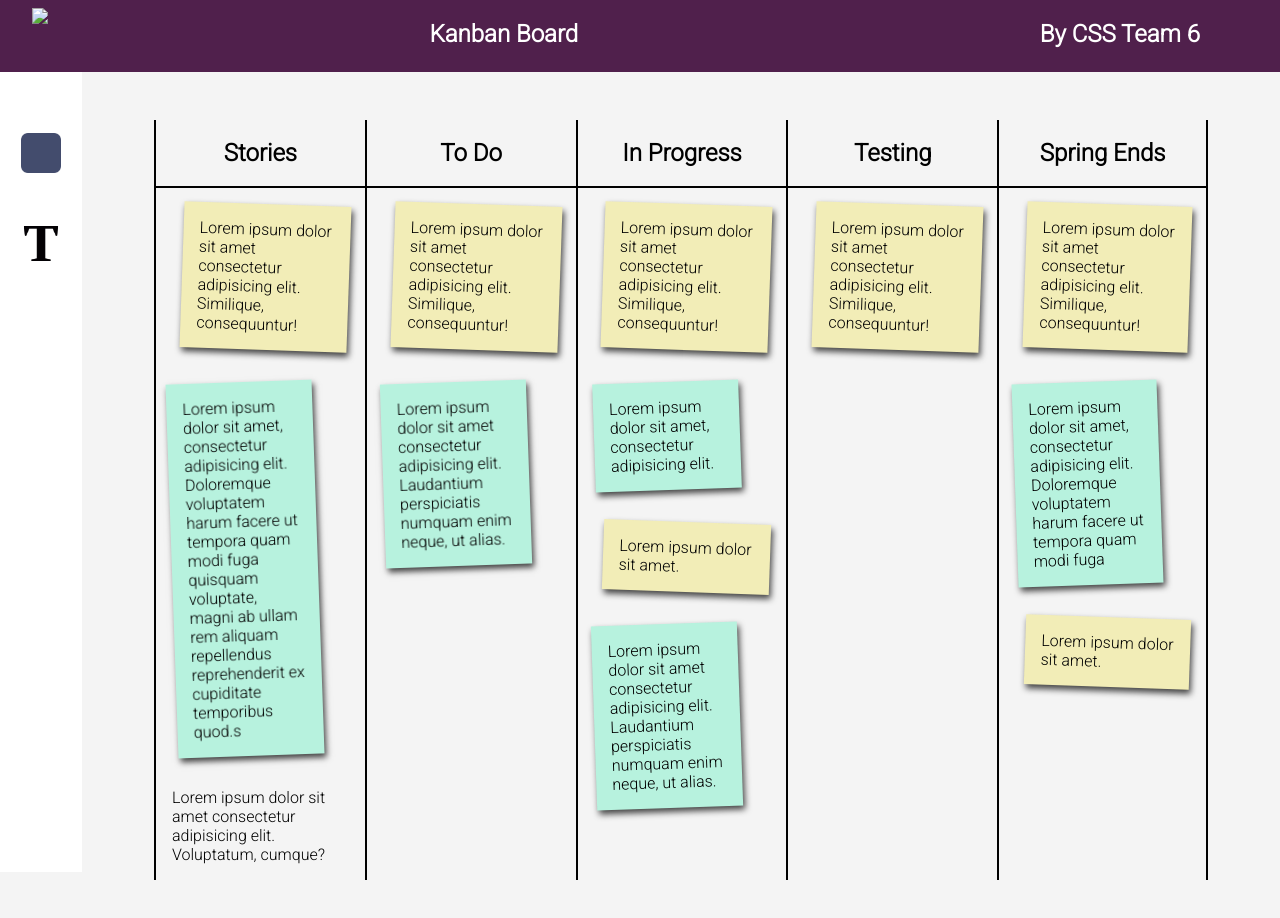
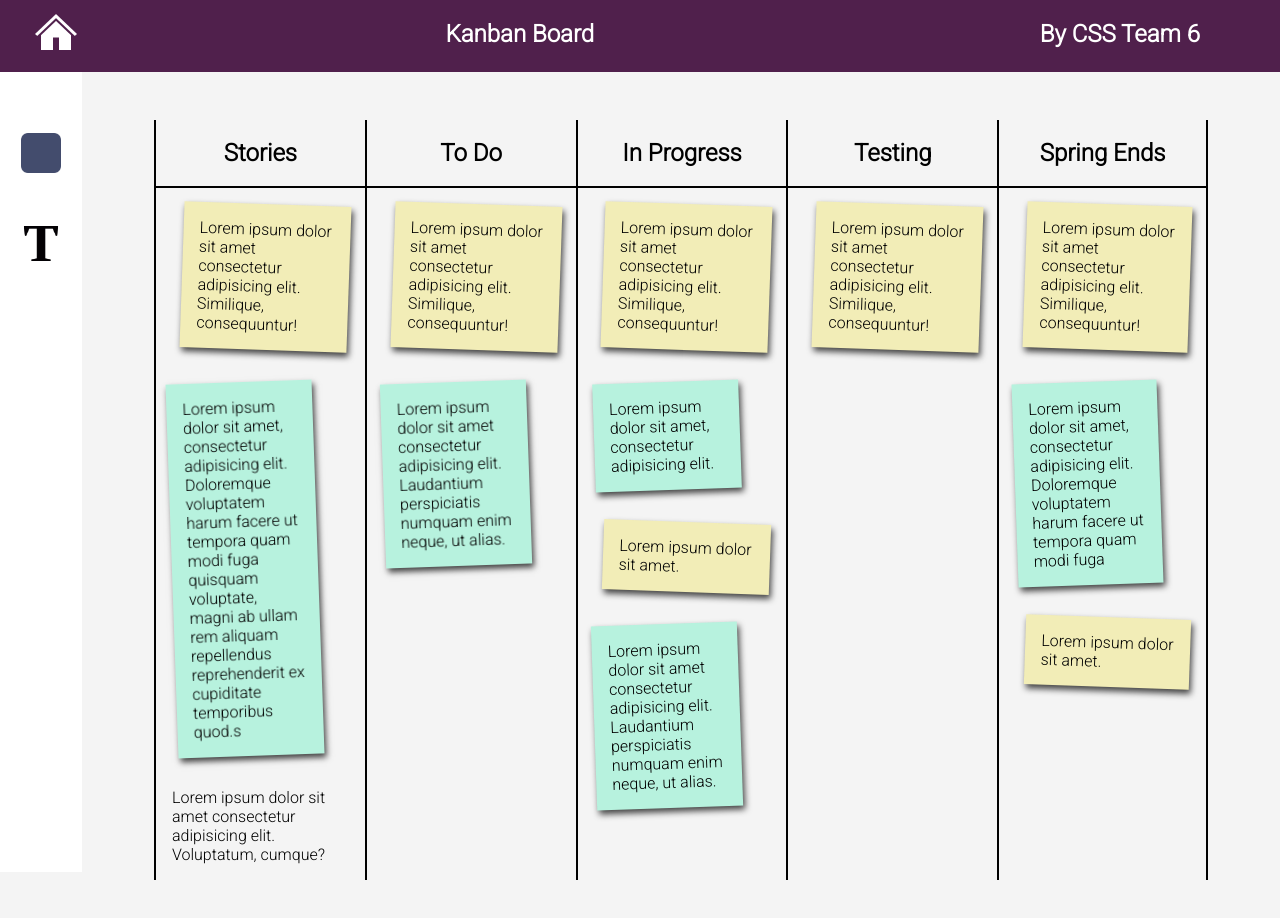
Before and after one commit to DianaVS-KS/HTML-CSS_Project, a plain HTML site: page kanban/kanban.html in a window 1280 px wide. Drawn offline with Linux system fonts and the light colour scheme; the site is published under a folder, as on GitHub Pages, so addresses that start at the root find nothing.

Commit message:
fix link

```diff
--- a/kanban/kanban.html
+++ b/kanban/kanban.html
@@ -13,7 +13,7 @@
   <body>
     <header>
       <div class="banner">
-        <a href="/index.html"><img src="/images/home.png"></a>
+        <a href="../index.html"><img src="../images/home.png"></a>
         <h2>Kanban Board</h2>
         <h2>By CSS Team 6</h2>
       </div>
```
